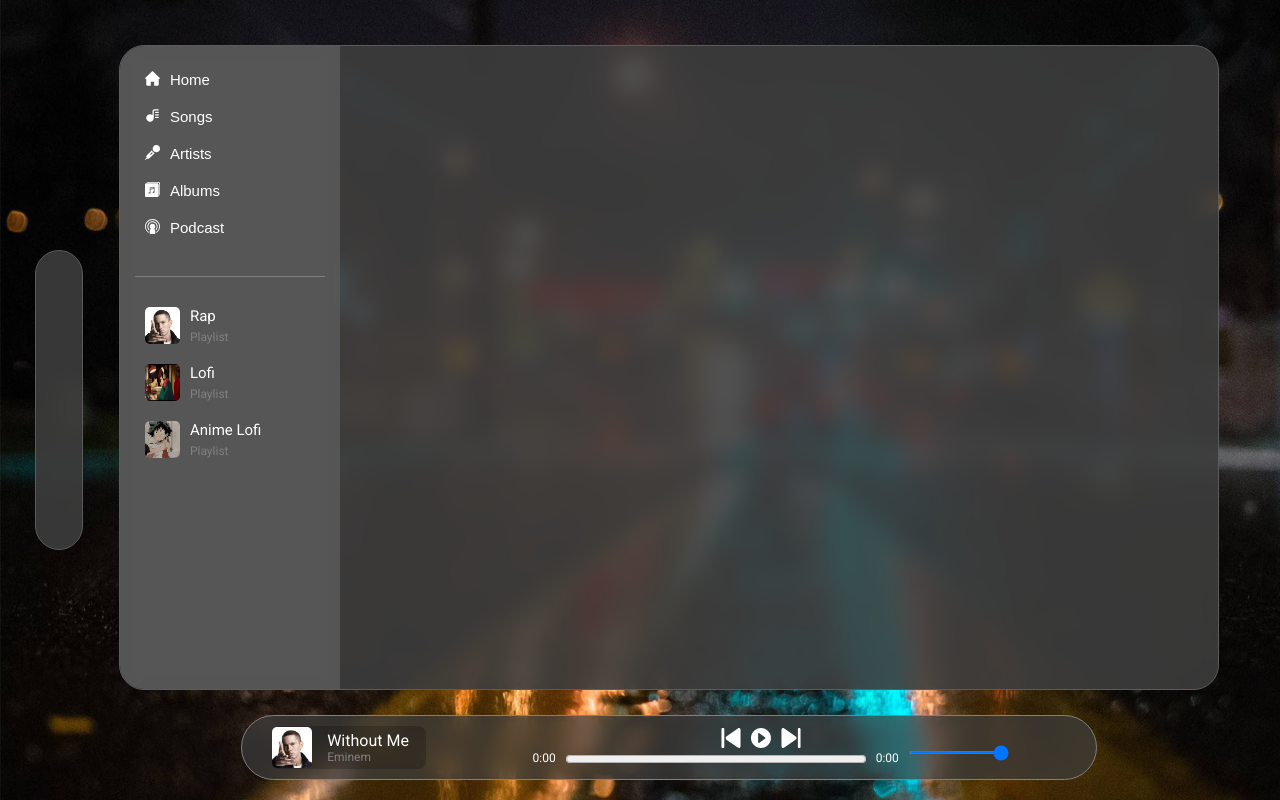
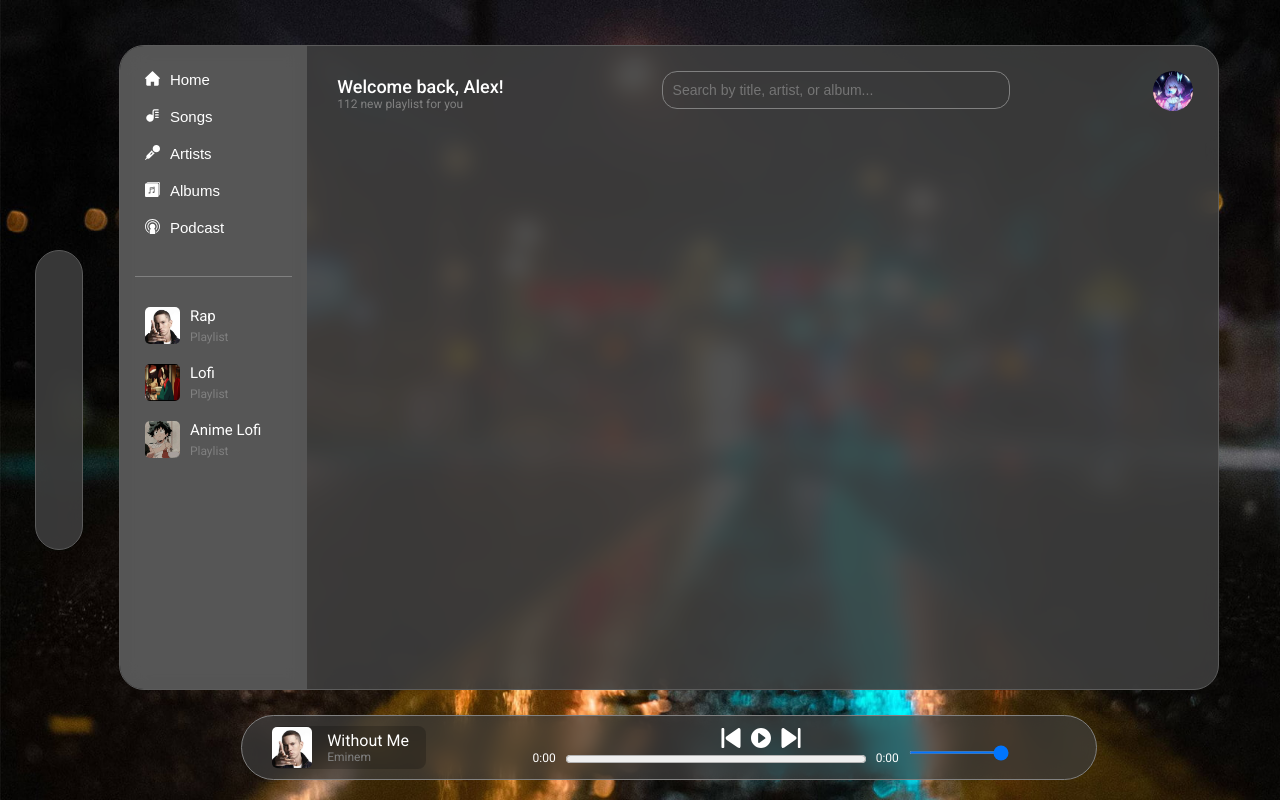
Before and after one commit to devandsleep/music-player, a React (Vite) app: page / in a window 1280 px wide. Built offline with nearby package versions, Linux system fonts and the light colour scheme.

Commit message:
added header

```diff
--- a/src/components/screens/home/main-container/MainContainer.jsx
+++ b/src/components/screens/home/main-container/MainContainer.jsx
@@ -1,4 +1,5 @@
 import styles from './MainContainer.module.scss'
+import Header from './header/Header';
 import Player from './player/Player';
 import SideBar from './side-bar/SideBar';
 
@@ -9,6 +10,13 @@ const MainContainer = () => {
             <div className={styles.container}>
                 <div className={styles.screen}>
                     <SideBar />
+                    <div style={{width: '100%'}}>
+                        <Header />
+                        <div>
+
+                        </div>
+                        {/* Current track */}
+                    </div>
                 </div>
                 <Player />
             </div>
--- a/src/components/screens/home/main-container/MainContainer.module.scss
+++ b/src/components/screens/home/main-container/MainContainer.module.scss
@@ -34,4 +34,5 @@
     margin: auto;
     margin: 25px;
     overflow: hidden;
+    display: flex;
 }
--- /dev/null
+++ b/src/components/screens/home/main-container/header/Header.jsx
@@ -0,0 +1,21 @@
+import SearchInput from '../../../../ui/inputs/SearchInput';
+import styles from './Header.module.scss'
+
+const Header = () => {
+    return (
+        <div className={styles.header}>
+            <div className={styles.header_title}>
+                <h3>Welcome back, Alex!</h3>
+                <div className='small_text'>112 new playlist for you</div>
+            </div>
+            <div className={styles.search}>
+                <SearchInput />
+            </div>
+            <div className={styles.profile}>
+                <img className={styles.avatar} src="/src/assets/images/anime_girl.jpg" alt="" />
+            </div>
+        </div>
+    );
+}
+
+export default Header;
--- /dev/null
+++ b/src/components/screens/home/main-container/header/Header.module.scss
@@ -0,0 +1,25 @@
+.header {
+    width: 100%;
+    height: 10%;
+    display: flex;
+    justify-content: space-between;
+    padding: 20px;
+
+    > .header_title {
+        padding: 10px;
+    }
+
+    > .search {
+        width: 40%;
+    }
+
+    > .profile {
+        padding: 5px;
+
+        > img {
+            width: 40px;
+            height: 40px;
+            border-radius: 100%;
+        }
+    }
+}
--- /dev/null
+++ b/src/components/ui/inputs/SearchInput.jsx
@@ -0,0 +1,13 @@
+import styles from "./SearchInput.module.scss"
+
+const SearchInput = () => {
+    return (
+        <input
+            className={styles.search_input}
+            type="text"
+            placeholder="Search by title, artist, or album..."
+        />
+    );
+}
+
+export default SearchInput;
--- /dev/null
+++ b/src/components/ui/inputs/SearchInput.module.scss
@@ -0,0 +1,11 @@
+.search_input {
+    padding: 10px;
+    margin: 5px;
+    border: 1px solid gray;
+    border-radius: 15px;
+    background-color: transparent;
+    color: rgb(174, 174, 174);
+    font-size: 14px;
+    outline: none;
+    width: 100%;
+}
--- a/src/index.css
+++ b/src/index.css
@@ -22,3 +22,14 @@ body {
   margin-left: auto;
   margin-right: auto;
 }
+
+.small_text {
+  font-size: 12px;
+  color: gray;
+}
+
+h3 {
+  color: white;
+  font-size: 18px;
+  font-weight: 500;
+}
```
Also changed, not shown: src/assets/images/anime_girl.jpg (added).
